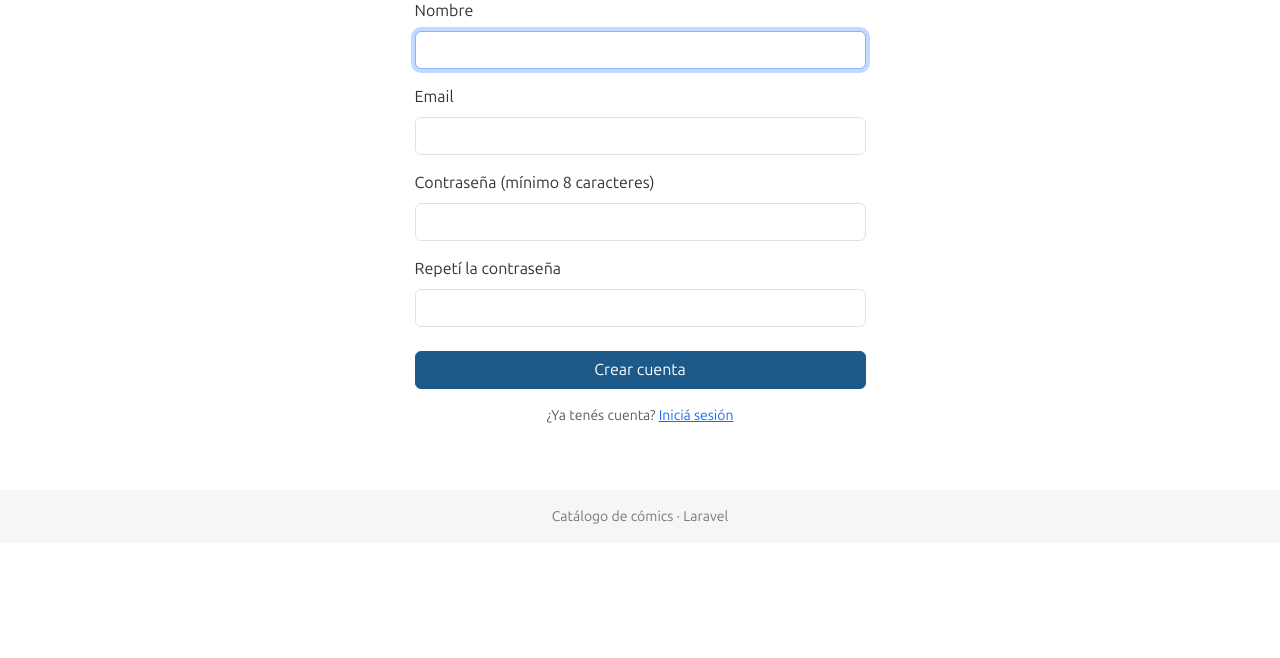
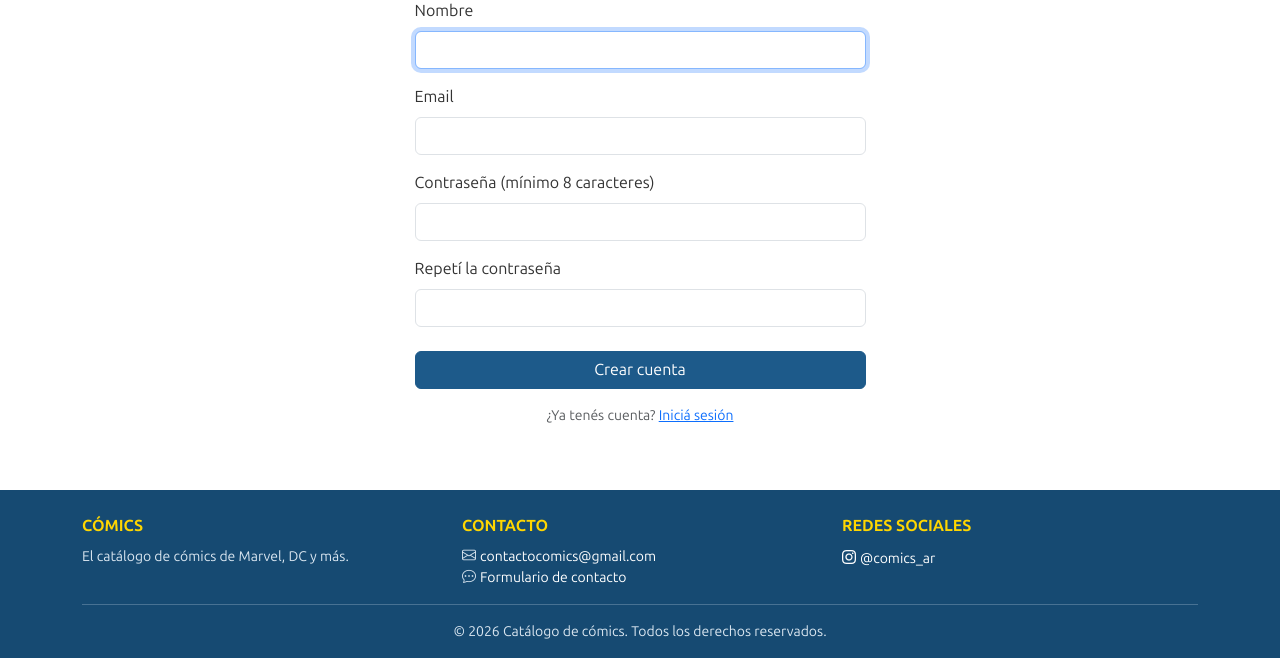
Before and after one commit to soster777/Comics, a Laravel app: page /registro in a window 1280 px wide. Shown: the part 289-947 px from the top of the page. Before the commit the page ends 813 px from the top, so only its background shows below. Run offline with Laravel 12, Linux system fonts and the light colour scheme; data comes from the database, SQL or seed files in the repository.

Commit message:
feat: agrego un footer con contacto y redes sociales

```diff
--- a/public/css/estilos.css
+++ b/public/css/estilos.css
@@ -177,9 +177,26 @@ main {
 }
 
 footer {
-    background-color: #f4f6f8;
-    color: #777;
+    background-color: var(--azul-oscuro);
+    color: #dbe7f1;
 }
+
+footer a {
+    color: #fff;
+    text-decoration: none;
+}
+
+footer a:hover {
+    color: #ffd600;
+}
+
+.footer-titulo {
+    color: #ffd600;
+    font-weight: 700;
+    margin-bottom: 0.5rem;
+    text-transform: uppercase;
+}
+
 /* Ficha: el recuadro azul de los formularios y listados del admin */
 .ficha {
     background-color: #fff;
@@ -193,3 +210,15 @@ footer {
 .ficha th {
     font-weight: 700;
 }
+
+/* Página 404: el número con el mismo estilo de cómic que el logo */
+.error-numero {
+    color: #ffd600;
+    font-family: 'Bangers', sans-serif;
+    font-size: 7rem;
+    line-height: 1;
+    -webkit-text-stroke: 3px #000;
+    paint-order: stroke fill;
+    text-shadow: 4px 4px 0 #d32f2f, 7px 7px 0 #000;
+    transform: rotate(-3deg);
+}
--- a/resources/views/layouts/main.blade.php
+++ b/resources/views/layouts/main.blade.php
@@ -145,8 +145,29 @@
         @yield('content')
     </main>
 
-    <footer class="py-3 mt-4">
-        <div class="container small text-center">Catálogo de cómics &middot; Laravel</div>
+    <footer class="pt-4 pb-3 mt-4">
+        <div class="container">
+            <div class="row g-4 text-center text-md-start">
+                <div class="col-md-4">
+                    <p class="footer-titulo">Cómics</p>
+                    <p class="small mb-0">El catálogo de cómics de Marvel, DC y más.</p>
+                </div>
+                <div class="col-md-4">
+                    <p class="footer-titulo">Contacto</p>
+                    <ul class="list-unstyled small mb-0">
+                        <li><i class="bi bi-envelope me-1"></i><a href="mailto:contactocomics@gmail.com">contactocomics@gmail.com</a></li>
+                        <li><i class="bi bi-chat-dots me-1"></i><a href="{{ route('contacto.create') }}">Formulario de contacto</a></li>
+                    </ul>
+                </div>
+                <div class="col-md-4">
+                    <p class="footer-titulo">Redes sociales</p>
+                    <a href="https://www.instagram.com/comics_ar" target="_blank" rel="noopener" class="small"><i class="bi bi-instagram me-1"></i>@comics_ar</a>
+                </div>
+            </div>
+            <hr>
+            {{-- date('Y') pone el año actual, así no hay que cambiarlo a mano --}}
+            <p class="small text-center mb-0">&copy; {{ date('Y') }} Catálogo de cómics. Todos los derechos reservados.</p>
+        </div>
     </footer>
 
     <script src="https://cdn.jsdelivr.net/npm/bootstrap@5.3.3/dist/js/bootstrap.bundle.min.js"></script>
--- a/routes/web.php
+++ b/routes/web.php
@@ -60,3 +60,6 @@ Route::middleware(['auth', 'admin'])->group(function () {
     Route::put('/admin/usuarios/{id}', [UserController::class, 'update'])->name('admin.usuarios.update')->whereNumber('id');
     Route::delete('/admin/usuarios/{id}', [UserController::class, 'destroy'])->name('admin.usuarios.destroy')->whereNumber('id');
 });
+
+// cualquier dirección que no existe: pasa por el grupo web (con sesión), así el 404 muestra el menú del que está logueado
+Route::fallback(fn () => abort(404));
```
